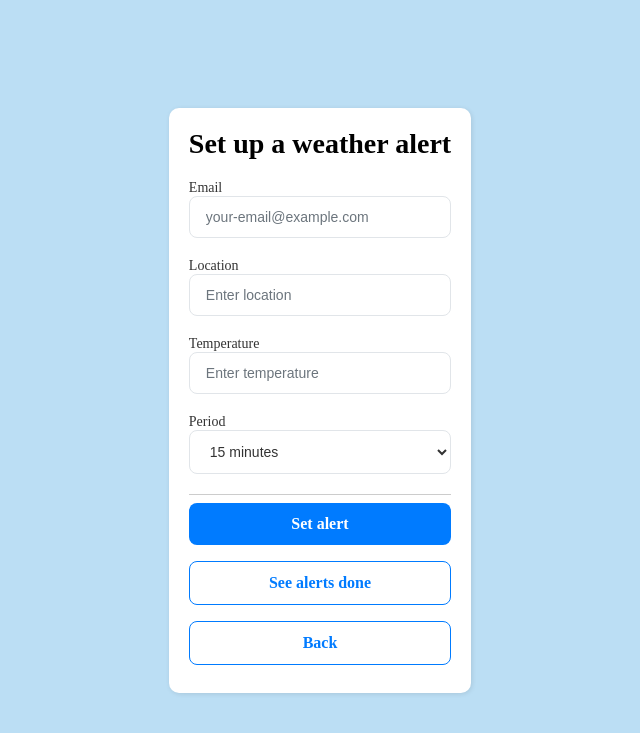
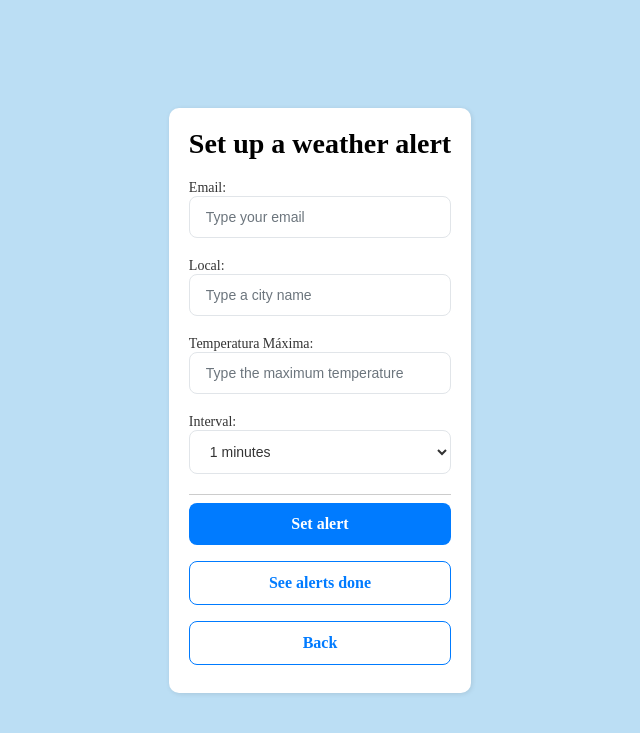
Before and after one commit to dornellesfr/django-weather, a Django app: page /weather/ in a window 1280 px wide. Shown: the top 733 px of the page, without its empty margins (320-960 px from the left). Run offline with Django 5.2, Linux system fonts and the light colour scheme.

Commit message:
feat: :sparkles: add db and forms native by django

```diff
--- a/static/global.css
+++ b/static/global.css
@@ -55,7 +55,7 @@ body {
     border-color: #007bff;
 }
 
-.input-label {
+label {
     display: block;
     font-size: 14px;
     font-weight: 500;
@@ -63,7 +63,7 @@ body {
     width: 100%;
 }
 
-.input-field {
+input, select {
     width: 100%;
     padding: 12px 16px;
     border: 1px solid #e1e5e9;
@@ -74,12 +74,12 @@ body {
     transition: border-color 0.3s ease;
 }
 
-.input-field:focus {
+input:focus, select:focus {
     outline: none;
     border-color: #007bff;
 }
 
-.input-field::placeholder {
+input::placeholder, select::placeholder {
     color: #6c757d;
     opacity: 1;
 }
--- a/templates/weather/index.html
+++ b/templates/weather/index.html
@@ -13,56 +13,15 @@
         <header>
             <h1>Set up a weather alert</h1>
         </header>
-        <form>
-            <div>
-                <label for="email" class="input-label">Email</label>
-                <input
-                    type="email"
-                    id="email"
-                    name="email"
-                    class="input-field"
-                    placeholder="your-email@example.com"
-                >
-            </div>
-            <div>
-                <label for="Location" class="input-label">Location</label>
-                <input
-                    type="text"
-                    id="location"
-                    name="location"
-                    class="input-field"
-                    placeholder="Enter location"
-                >
-            </div>
-            <div>
-                <label for="Temperature" class="input-label">Temperature</label>
-                <input
-                    type="text"
-                    id="temperature"
-                    name="temperature"
-                    class="input-field"
-                    placeholder="Enter temperature"
-                >
-            </div>
-            <div>
-                <label for="period" class="input-label">Period</label>
-                <select
-                    id="period"
-                    name="period"
-                    class="input-field"
-                >
-                    <option value="15">15 minutes</option>
-                    <option value="30">30 minutes</option>
-                    <option value="45">45 minutes</option>
-                    <option value="60">1 hour</option>
-            </select>
-            </div>
+        <form method="POST">
+            {% csrf_token %}
+            {{ form.as_p }}
+            <footer>
+                <button class="btn primary" type="submit">Set alert</button>
+                <a class="btn secondary" href="{% url 'weather:history' %}">See alerts done</a>
+                <a class="btn secondary" href="{% url 'home' %}">Back</a>
+            </footer>
         </form>
-        <footer>
-            <button class="btn primary" href=''>Set alert</button>
-            <a class="btn secondary" href="{% url 'weather:history' %}">See alerts done</a>
-            <a class="btn secondary" href="{% url 'home' %}">Back</a>
-        </footer>
     </main>
 </body>
 </html>
--- /dev/null
+++ b/weather/forms.py
@@ -0,0 +1,50 @@
+from django import forms
+
+from .services import get_coordinates
+
+
+class TemperatureForms(forms.Form):
+    email = forms.EmailField(
+        max_length=255,
+        label='Email',
+        widget=forms.EmailInput(attrs={'placeholder': 'Type your email'}),
+    )
+    place = forms.CharField(
+        max_length=255,
+        label='Local',
+        widget=forms.TextInput(attrs={'placeholder': 'Type a city name'}),
+    )
+    max_temperature = forms.IntegerField(
+        label='Temperatura Máxima',
+        widget=forms.NumberInput(attrs={'placeholder': 'Type the maximum temperature'}),
+    )
+    interval = forms.ChoiceField(
+        choices=[
+            (1, '1 minutes'),
+            (15, '15 minutes'),
+            (30, '30 minutes'),
+            (45, '45 minutes'),
+            (60, '1 hour'),
+        ],
+        widget=forms.Select(),
+    )
+
+    def clean_place(self):
+        place = self.cleaned_data['place'].strip()
+
+        if not place:
+            raise forms.ValidationError('Local é obrigatório.')
+
+        try:
+            self._coordinates = get_coordinates(place)
+        except Exception as e:
+            raise forms.ValidationError(f'Não foi possível encontrar o local: {e}')
+
+        return place
+
+    def clean_interval(self):
+        interval = self.cleaned_data['interval']
+        return int(interval)
+
+    def get_coordinates(self):
+        return getattr(self, '_coordinates', None)
--- a/weather/views.py
+++ b/weather/views.py
@@ -1,9 +1,42 @@
+import time
+
 from django.http import HttpRequest, HttpResponse
-from django.shortcuts import render
+from django.shortcuts import redirect, render
+
+from weather.forms import TemperatureForms
+
+from .models import Temperature
+from .services import add_temperature_monitoring, get_temperature
 
 
-def home_weather(request: HttpRequest) -> HttpResponse:
-    return render(request, 'weather/index.html')
+def home_weather(request):
+    if request.method == 'POST':
+        form = TemperatureForms(request.POST)
+        if form.is_valid():
+            one_day = 86400
+
+            email = form.cleaned_data['email']
+            place = form.clean_place()
+            max_temp = form.cleaned_data['max_temperature']
+            interval = form.clean_interval()
+            lat, lon = form.get_coordinates()
+
+            add_temperature_monitoring(
+                email=email,
+                place=place,
+                lat=lat,
+                lon=lon,
+                max_temp=max_temp,
+                interval_minutes=interval
+            )
+
+            return redirect('weather:history')
+    else:
+        form = TemperatureForms()
+
+    context = {'form': form}
+
+    return render(request, 'weather/index.html', context)
 
 
 def history_weather(request: HttpRequest) -> HttpResponse:
```
Also changed, not shown: weather/models.py (+11 -1 lines), weather/services.py (added, +94 -0 lines), weather/migrations/0001_initial.py (added).
